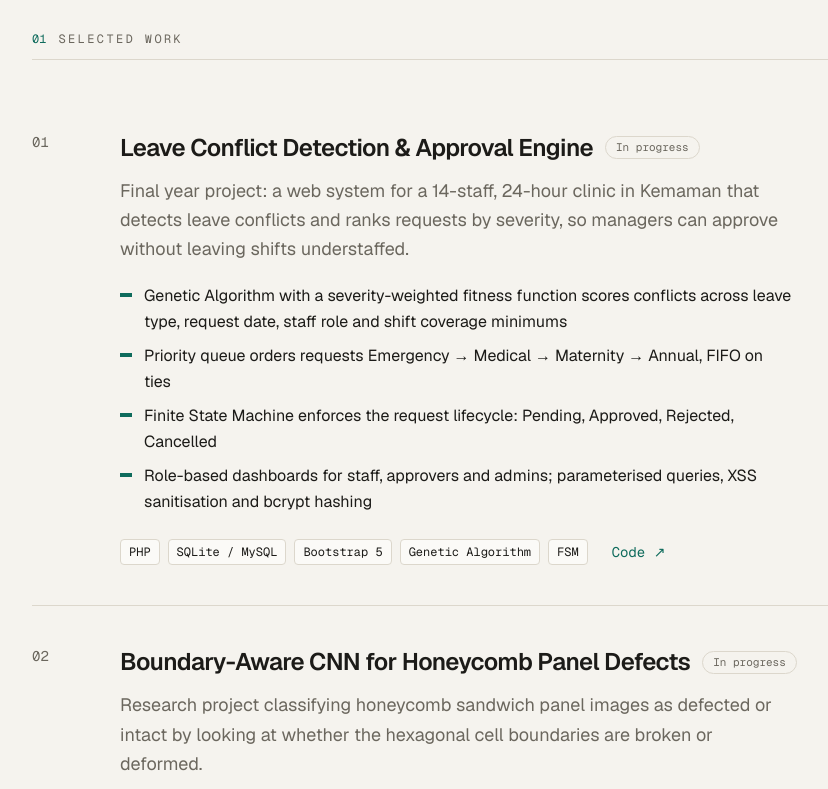
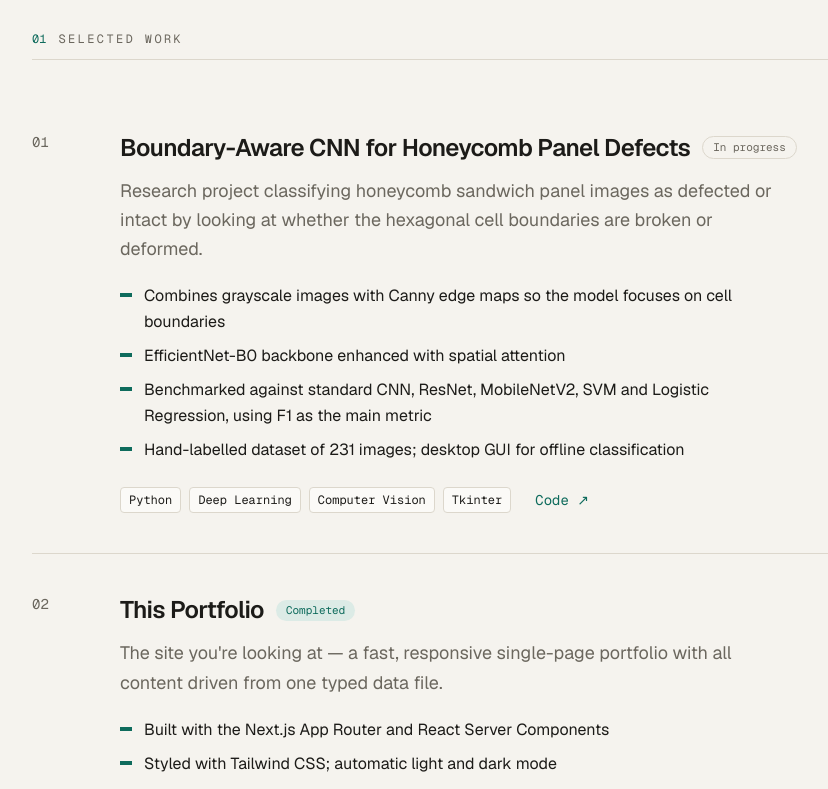
Before and after one commit to acidzburns/portfolio, a Next.js app: page / in a window 1280 px wide. Shown: the part 620-1409 px from the top of the page, without its empty margins (120-948 px from the left). Built offline with nearby package versions, Linux system fonts and the light colour scheme.

Commit message:
Update projects

```diff
--- a/data/portfolio.ts
+++ b/data/portfolio.ts
@@ -37,20 +37,7 @@ export const profile = {
 };
 
 export const projects: Project[] = [
-  {
-    title: "Leave Conflict Detection & Approval Engine",
-    summary:
-      "Final year project: a web system for a 14-staff, 24-hour clinic in Kemaman that detects leave conflicts and ranks requests by severity, so managers can approve without leaving shifts understaffed.",
-    highlights: [
-      "Genetic Algorithm with a severity-weighted fitness function scores conflicts across leave type, request date, staff role and shift coverage minimums",
-      "Priority queue orders requests Emergency → Medical → Maternity → Annual, FIFO on ties",
-      "Finite State Machine enforces the request lifecycle: Pending, Approved, Rejected, Cancelled",
-      "Role-based dashboards for staff, approvers and admins; parameterised queries, XSS sanitisation and bcrypt hashing",
-    ],
-    stack: ["PHP", "SQLite / MySQL", "Bootstrap 5", "Genetic Algorithm", "FSM"],
-    status: "In progress",
-    links: [{ label: "Code", href: "https://github.com/acidzburns" }], // TODO: repo link
-  },
+
   {
     title: "Boundary-Aware CNN for Honeycomb Panel Defects",
     summary:
```
